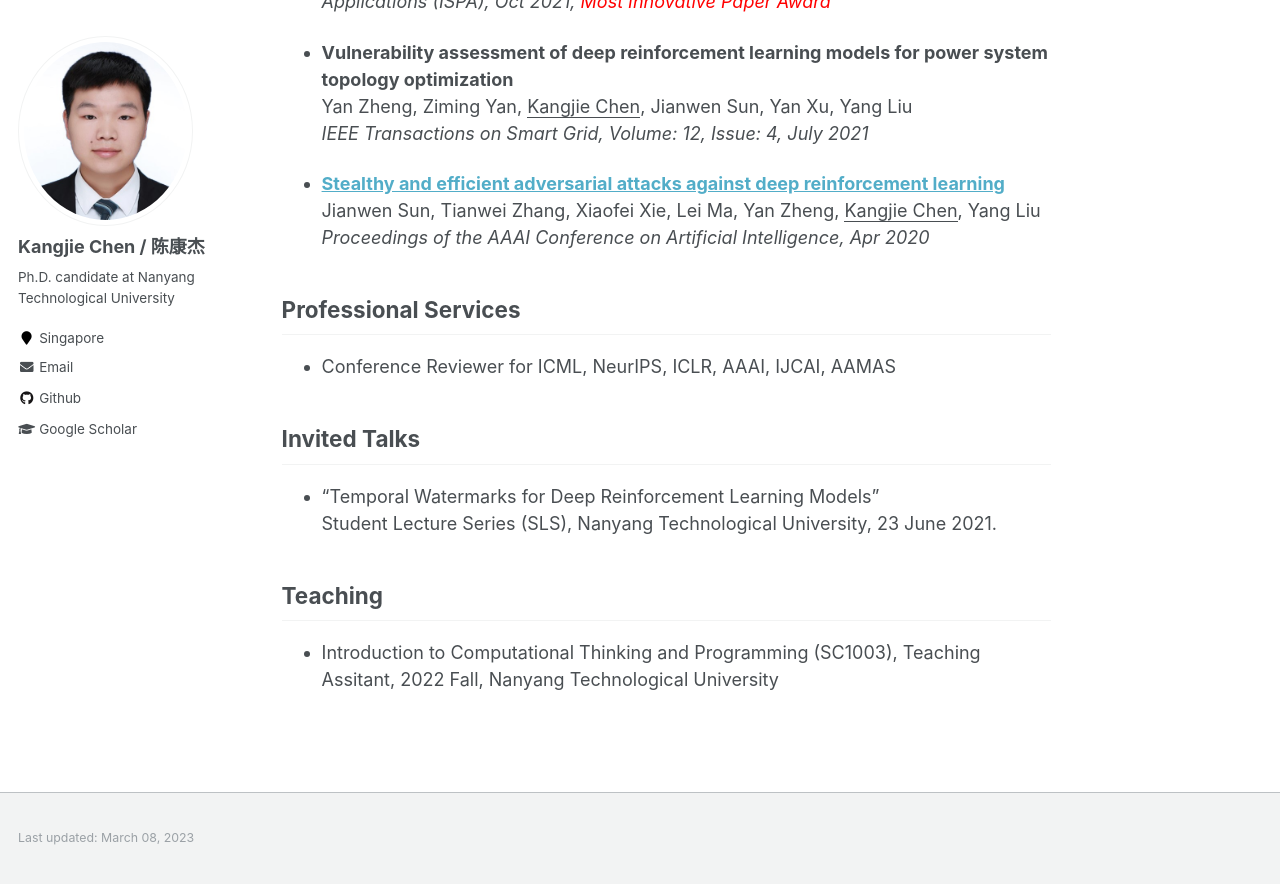
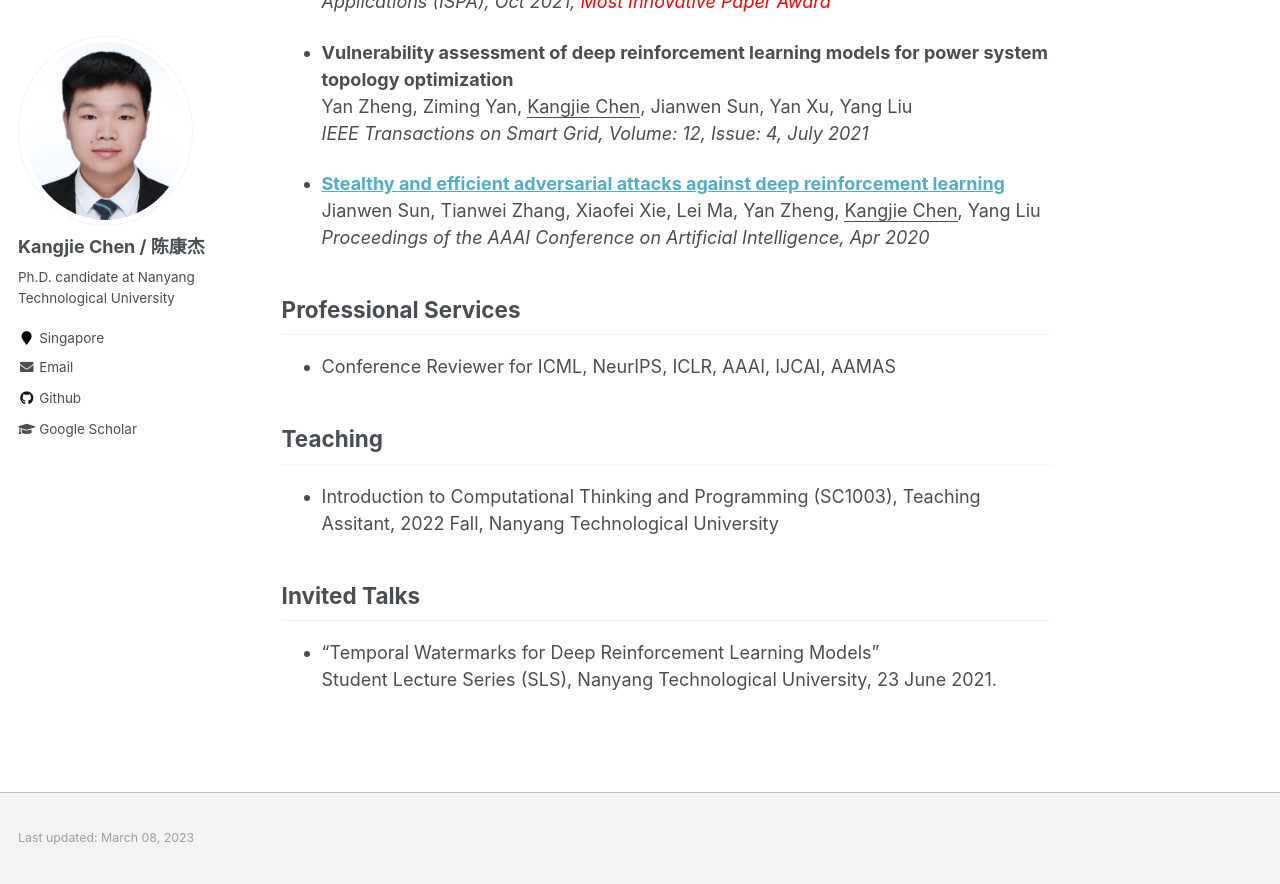
Before and after one commit to kangjie-chen/kangjie-chen.github.io, a Jekyll site: the page built from _pages/about.md, in a window 1280 px wide and 900 px high, scrolled down 1387 px. Shown: the top 884 px of the window. Built offline with Jekyll 4.4.1, drawn with Linux system fonts in a browser that asks for light colours.

Commit message:
google search verify file

```diff
--- a/_pages/about.md
+++ b/_pages/about.md
@@ -74,17 +74,22 @@ I am currently a third-year Ph.D. student at Nanyang Technological University, S
 <!-- ## Book -->
 
 
+
+
 ## Professional Services
 
 - Conference Reviewer for ICML, NeurIPS, ICLR, AAAI, IJCAI, AAMAS
+
+
+
+## Teaching
+
+- Introduction to Computational Thinking and Programming (SC1003), Teaching Assitant, 2022 Fall, Nanyang Technological University
+
+
 
 ## Invited Talks
 
 - “Temporal Watermarks for Deep Reinforcement Learning Models”
 <br/>
 Student Lecture Series (SLS), Nanyang Technological University, 23 June 2021.
-
-
-## Teaching
-
-- Introduction to Computational Thinking and Programming (SC1003), Teaching Assitant, 2022 Fall, Nanyang Technological University
```
